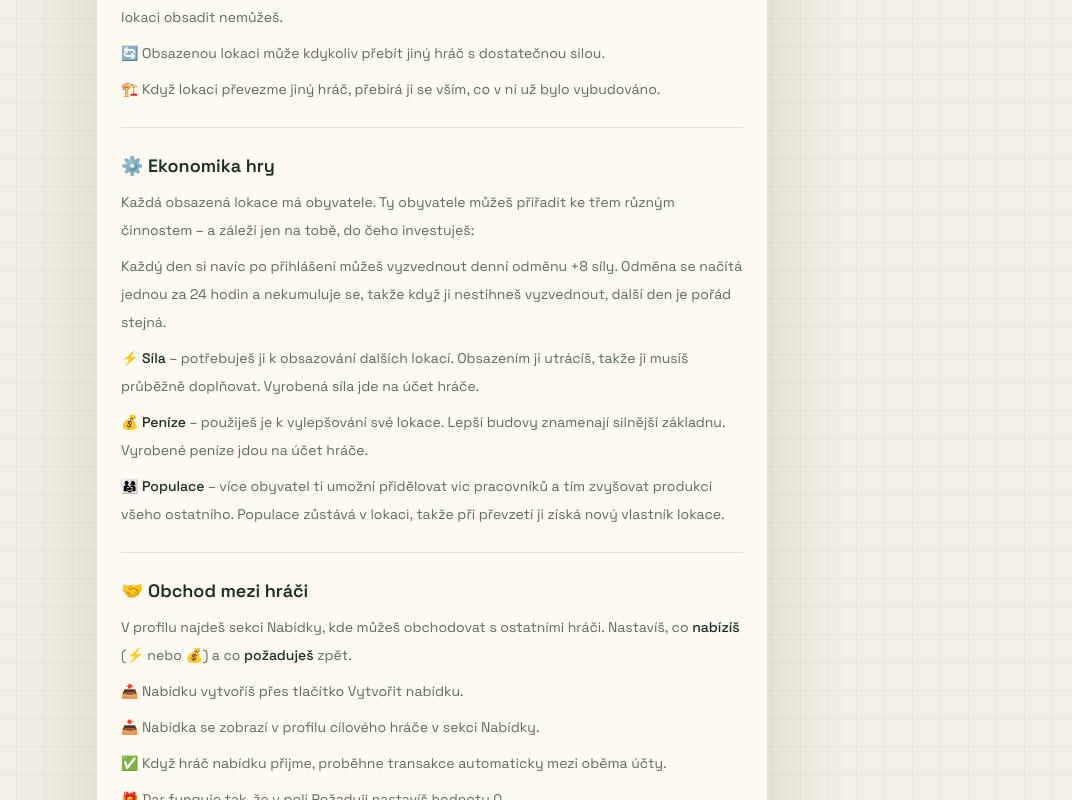
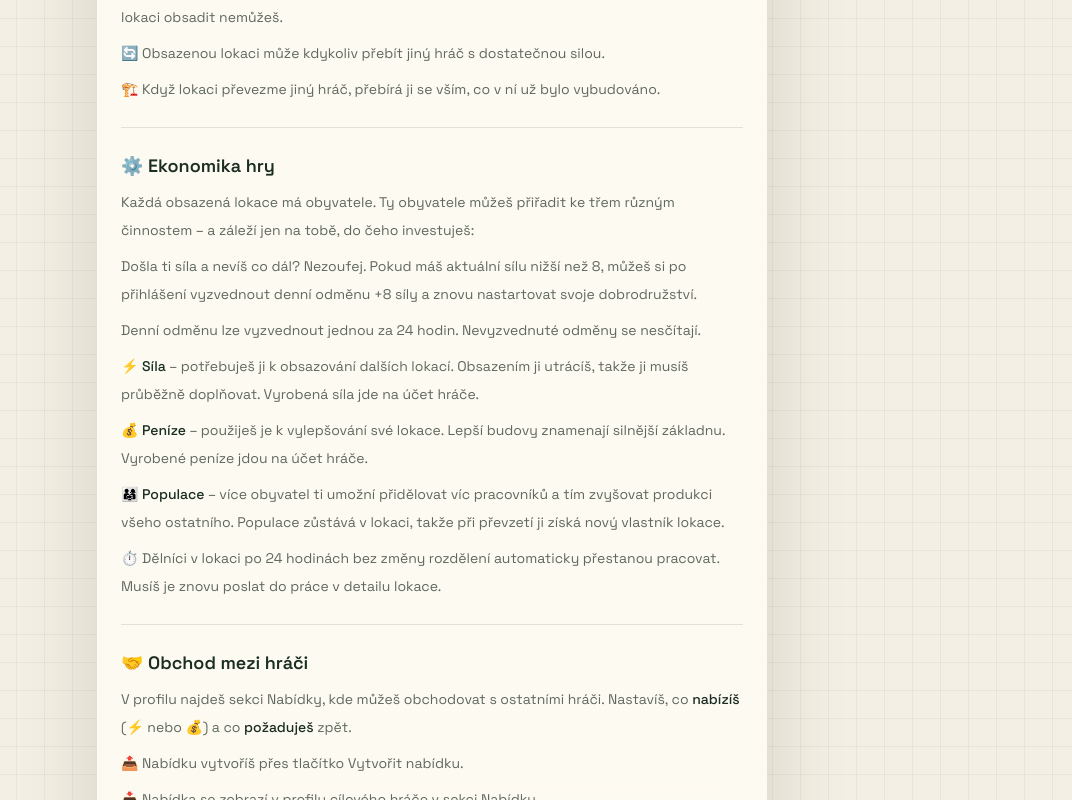
Before and after one commit to JohnyCowdel/qr, a Next.js app: page /jak-na-to in a window 1280 px wide. Shown: the part 598-1398 px from the top of the page, without its empty margins (208-1280 px from the left). Built offline with nearby package versions, Linux system fonts and the light colour scheme.

Commit message:
feat: update daily reward description and clarify collection rules

```diff
--- a/src/app/jak-na-to/page.tsx
+++ b/src/app/jak-na-to/page.tsx
@@ -63,9 +63,12 @@ export default function HowToPage() {
               různým činnostem – a záleží jen na tobě, do čeho investuješ:
             </p>
             <p className="text-sm leading-7 text-[var(--muted)]">
-              Každý den si navíc po přihlášení můžeš vyzvednout denní odměnu +{dailyLoginReward} síly.
-              Odměna se načítá jednou za 24 hodin a nekumuluje se, takže když ji nestihneš vyzvednout,
-              další den je pořád stejná.
+              Došla ti síla a nevíš co dál? Nezoufej. Pokud máš aktuální sílu nižší než {dailyLoginReward},
+              můžeš si po přihlášení vyzvednout denní odměnu +{dailyLoginReward} síly a znovu nastartovat
+              svoje dobrodružství.
+            </p>
+            <p className="text-sm leading-7 text-[var(--muted)]">
+              Denní odměnu lze vyzvednout jednou za 24 hodin. Nevyzvednuté odměny se nesčítají.
             </p>
             <ul className="space-y-2 text-sm leading-7 text-[var(--muted)]">
               <li>
@@ -80,6 +83,10 @@ export default function HowToPage() {
                 👨‍👩‍👧 <span className="font-medium text-foreground">Populace</span> – více obyvatel ti umožní
                 přidělovat víc pracovníků a tím zvyšovat produkci všeho ostatního. Populace zůstává v lokaci,
                 takže při převzetí ji získá nový vlastník lokace.
+              </li>
+              <li>
+                ⏱️ Dělníci v lokaci po 24 hodinách bez změny rozdělení automaticky přestanou pracovat.
+                Musíš je znovu poslat do práce v detailu lokace.
               </li>
             </ul>
           </div>
```
